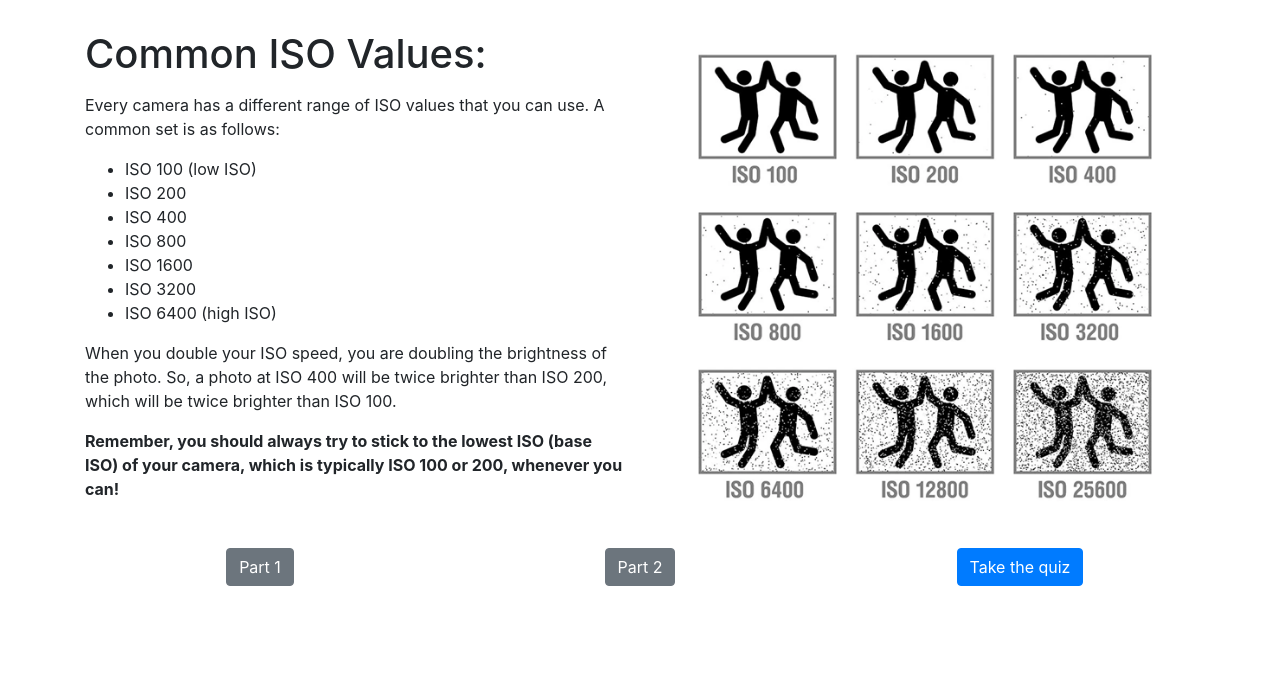
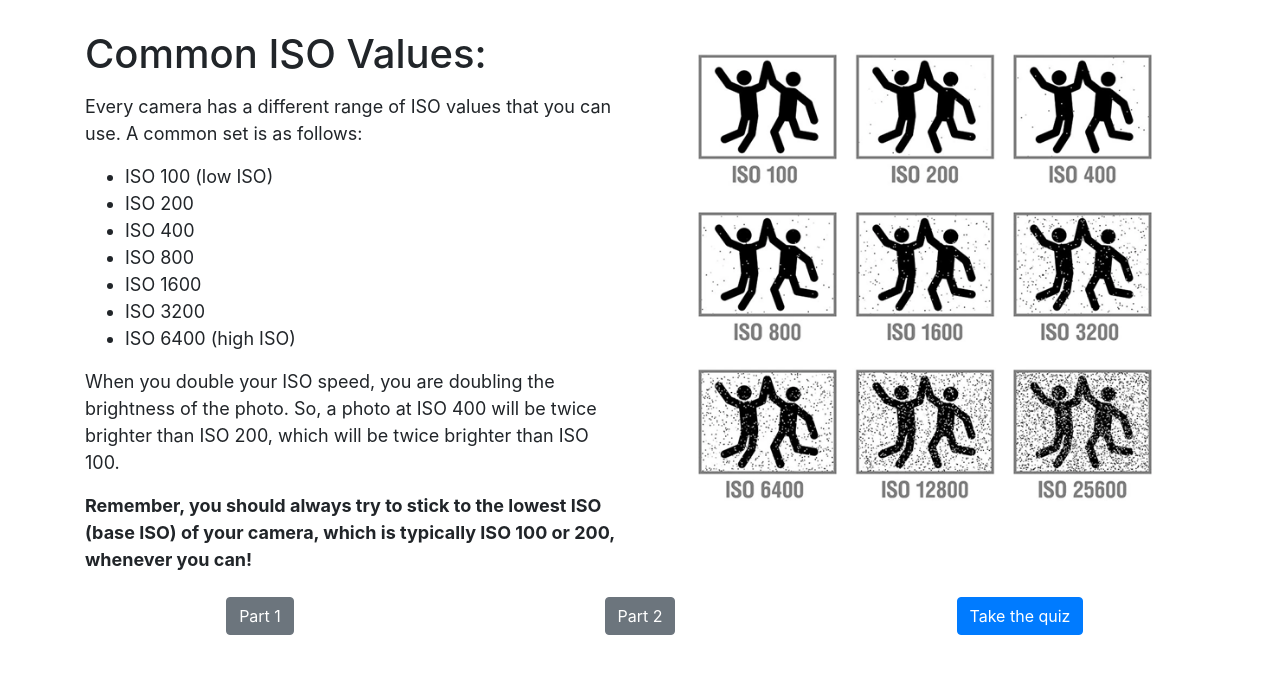
Before and after one commit to YYwang14/UI-Technical-Prototype, a Flask app: page /iso3 in a window 1280 px wide. Shown: the part 56-730 px from the top of the page. Run offline with Flask 3, Linux system fonts and the light colour scheme; some libraries are stand-ins or nearby versions.

Commit message:
Update iso3.html

```diff
--- a/templates/iso3.html
+++ b/templates/iso3.html
@@ -3,7 +3,7 @@
 {% block title %}ISO Lesson 2{% endblock %}
 
 {% block content %}
-<div class="container">
+<div class="container" style="font-size: 18px;">
     <div class="row">
         <!-- Left column for text content -->
         <div class="col-lg-6" style="margin-top: 30px;">
```
